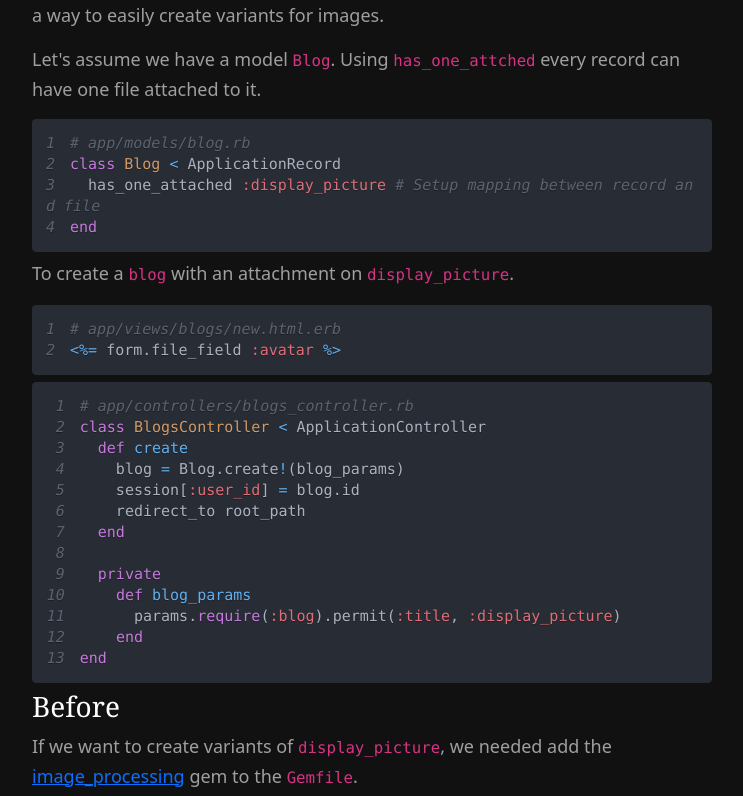
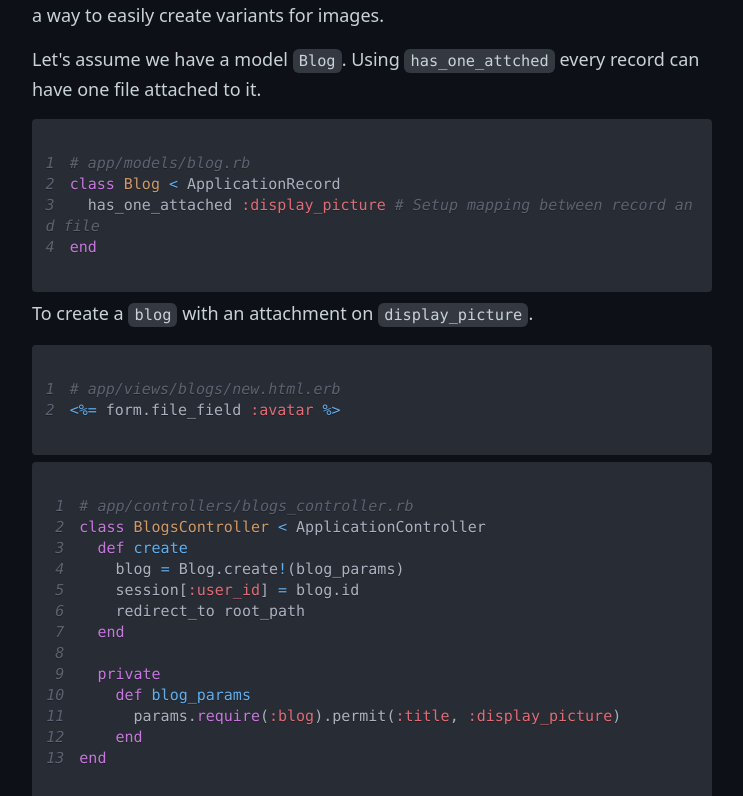
Before and after one commit to gaurav-varma/gauravvarma.dev, a Next.js app: page /blog/rails-7-adds-ability-to-use-predefined-variants in a window 1280 px wide. Shown: the part 764-1560 px from the top of the page, without its empty margins (268-1011 px from the left). Built offline with nearby package versions, Linux system fonts and the light colour scheme.

Commit message:
Move styles from home to global styles.

```diff
--- a/styles/globals.css
+++ b/styles/globals.css
@@ -1,30 +1,103 @@
 body {
-  background-color: #111 !important;
+  background-color: rgb(13, 17, 23) !important;
   color: #fff;
 }
 
-h1, h2, h3, h4, h5, h6{
-  font-family: 'Ivar Text', 'Georgia', serif;
+.name {
+  font-weight: 500;
+}
+
+.post_title_link {
+  --tw-text-opacity: 1;
+  color: rgba(255, 255, 255, var(--tw-text-opacity)) !important;
+  text-decoration: none;
+  word-wrap: break-word;
+}
+
+.post_title_link:visited {
+  color: rgba(255, 255, 255, var(--tw-text-opacity)) !important;
+  text-decoration: none;
+}
+
+.post_title_link:hover {
+  --tw-text-opacity: 1 !important;
+  color: rgb(88, 166, 255) !important;
+  cursor: pointer;
+}
+
+h1,
+h2,
+h3,
+h4,
+h5,
+h6 {
+  font-family: "Ivar Text", "Georgia", serif;
 }
 
 p {
   font-size: 1.125rem;
   line-height: 1.75rem;
   --tw-text-opacity: 1;
-  color: rgb(159 159 159/var(--tw-text-opacity));
+  color: rgb(201, 209, 217);
 }
 
 .headshot-text {
   font-size: 15px;
 }
 
+.headshot:hover {
+  cursor: pointer;
+}
+
 .post-meta {
-  --tw-text-opacity: 1;
-  color: rgb(82 82 82/var(--tw-text-opacity));
   font-size: 14px;
+  color: rgb(139, 148, 158);
+  opacity: 0.6;
 }
 
 hr {
   --tw-text-opacity: 1;
-  background-color: rgb(82 82 82/var(--tw-text-opacity)) !important;
+  border-color: var(--color-border-default) !important;
+  border-style: solid !important;
+  background-color: rgb(82 82 82 / var(--tw-text-opacity)) !important;
 }
+
+pre {
+  padding: 16px;
+  overflow: auto;
+  font-size: 85%;
+  line-height: 1.45;
+  border-radius: 6px;
+}
+
+pre code {
+  font-size: 13.6px;
+  line-height: 19.7167px;
+  color: rgb(201, 209, 217);
+}
+
+p a {
+  color: rgb(88, 166, 255);
+}
+
+code {
+  padding: 0.2em 0.4em;
+  margin: 0;
+  font-size: 85%;
+  background-color: rgba(110, 118, 129, 0.4);
+  border-radius: 6px;
+  color: rgb(201, 209, 217);
+}
+
+.markdown-body h3,
+.markdown-body h2,
+.markdown-body h4,
+.markdown-body h5 {
+  font-weight: bold;
+  font-family: -apple-system, BlinkMacSystemFont, "Segoe UI", Helvetica, Arial,
+    sans-serif, "Apple Color Emoji", "Segoe UI Emoji";
+}
+
+p.post-subtitle {
+  opacity: 0.6;
+}
```
Also changed, not shown: styles/Home.module.css (deleted, +0 -15 lines).
